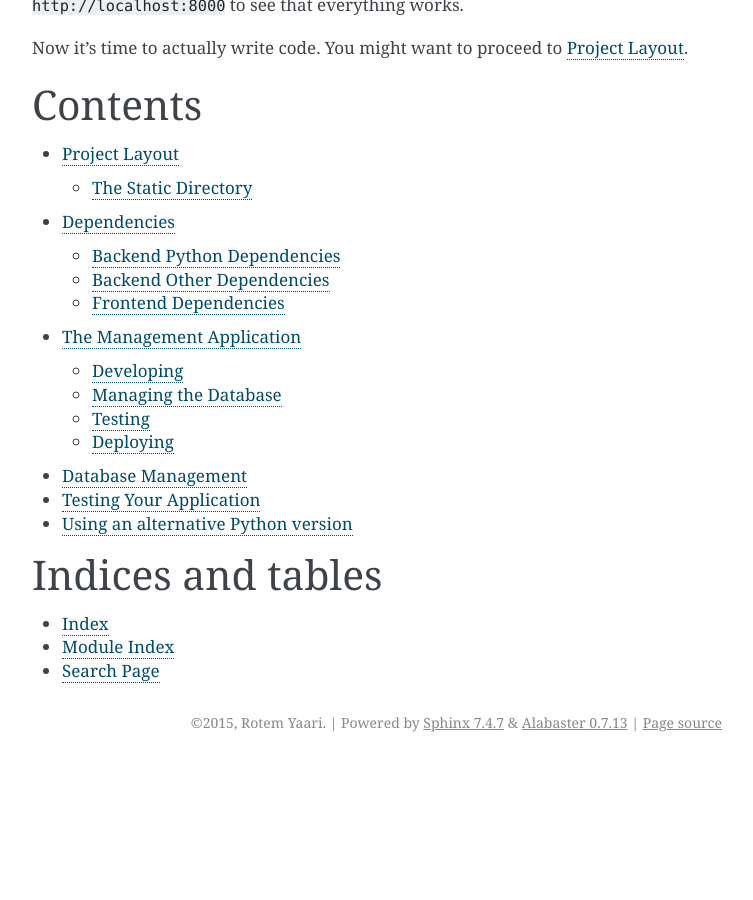
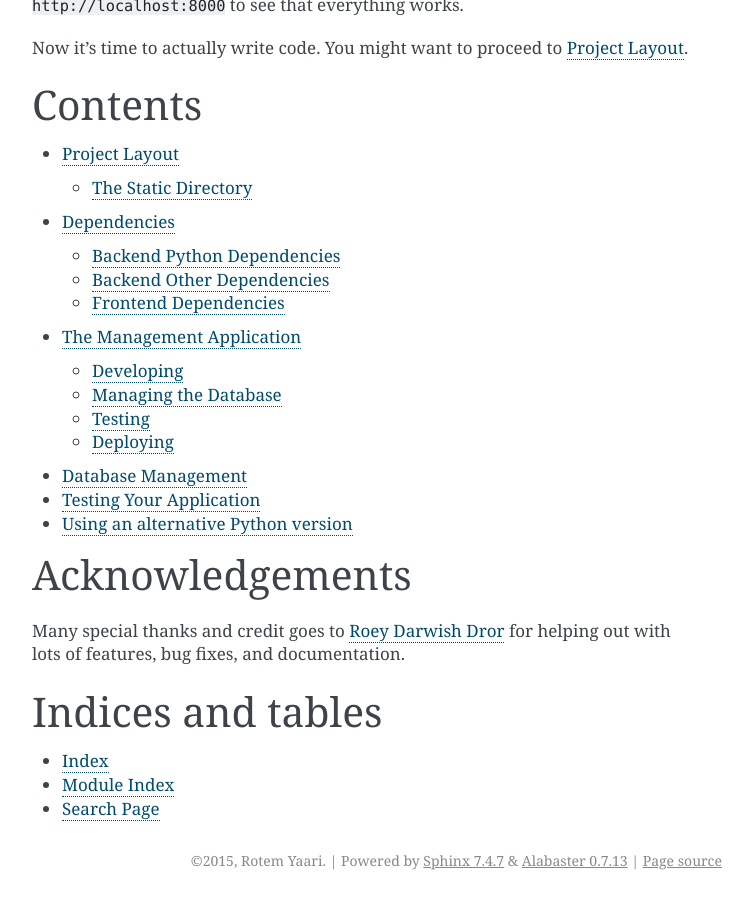
Before and after one commit to getweber/weber-docs, a Sphinx documentation site: the page built from doc/index.rst, in a window 1280 px wide and 900 px high, scrolled down 1601 px. Shown: the whole window, without its empty margins (388-1141 px from the left). Built offline with Sphinx 7.4.7, drawn with Linux system fonts in a browser that asks for light colours; before the commit the page ends 2363 px from its top, so only the background shows below that.

Commit message:
Acknowledgements

```diff
--- a/doc/index.rst
+++ b/doc/index.rst
@@ -60,6 +60,12 @@ Contents
    alternative_python
 
 
+Acknowledgements
+================
+
+Many special thanks and credit goes to `Roey Darwish Dror <https://github.com/r-darwish>`_ for helping out with lots of features, bug fixes, and documentation.
+
+
 
 Indices and tables
 ==================
```
